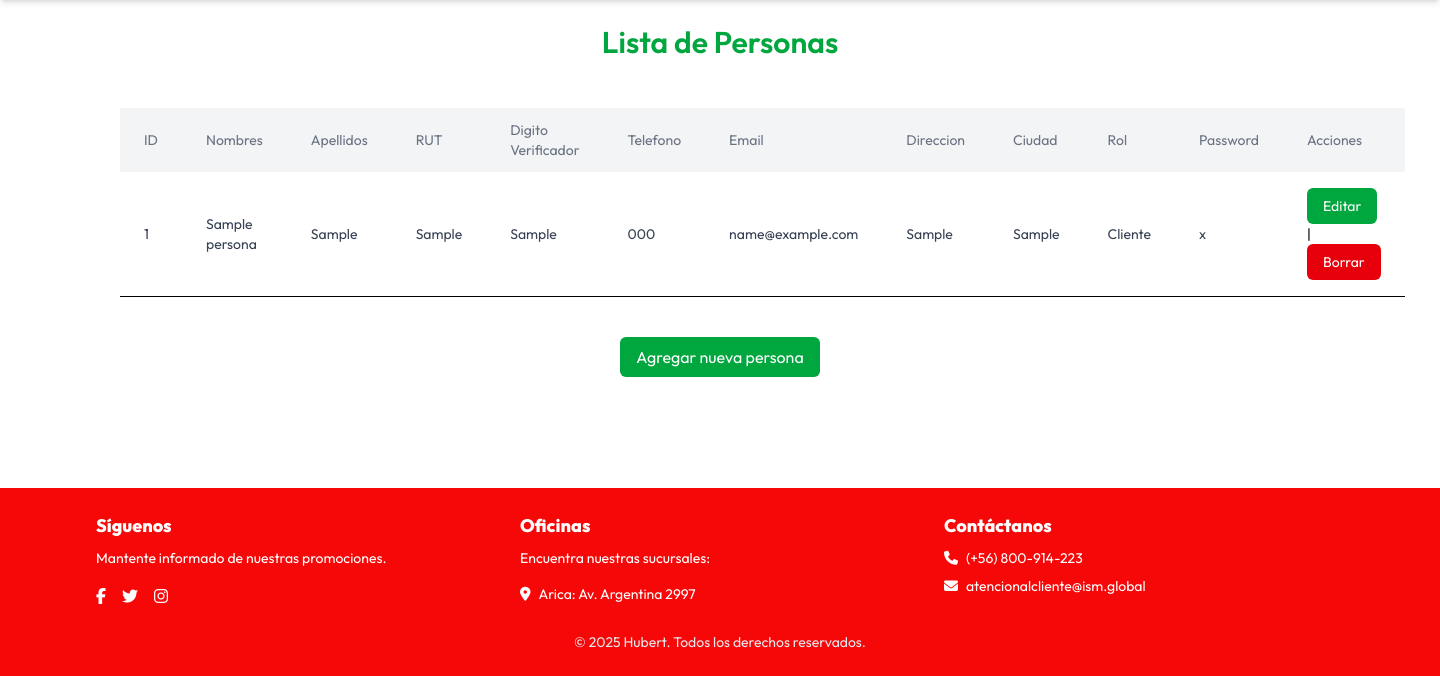
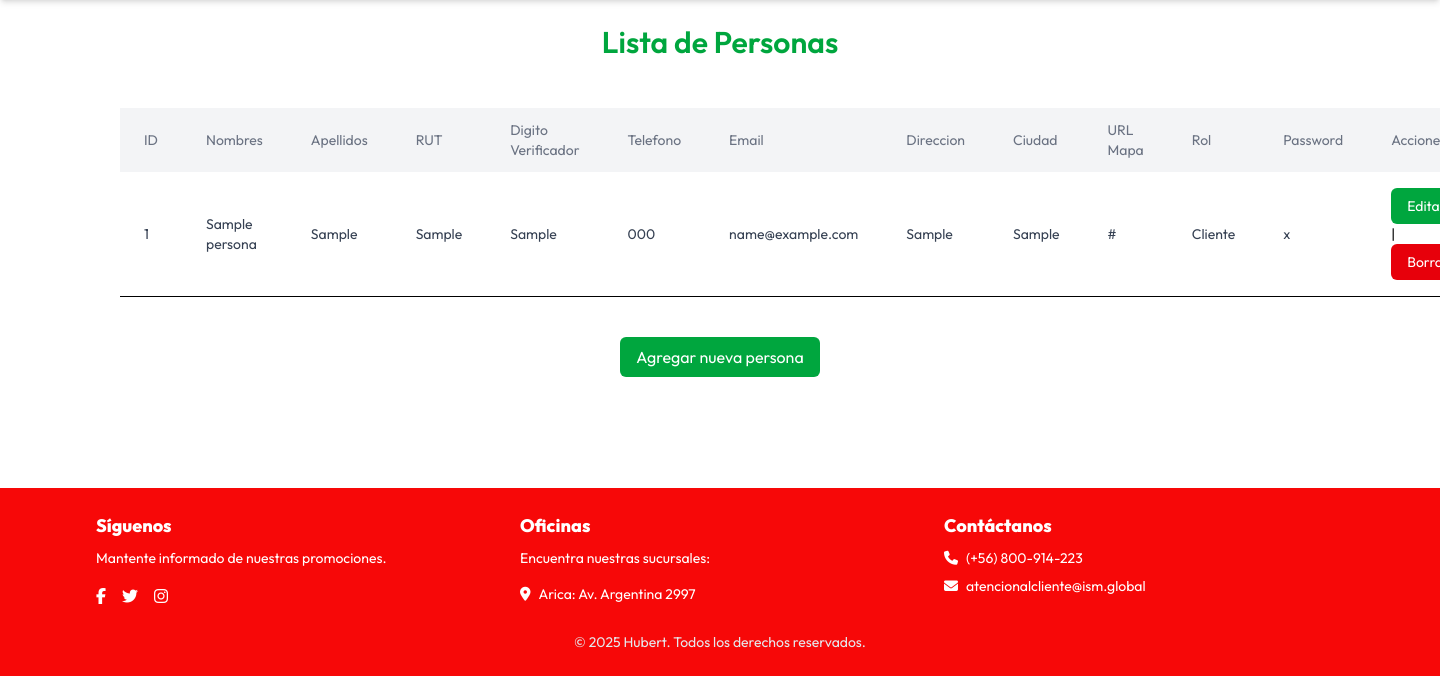
Before and after one commit to hartech369/sistema, a Django app: page /tienda in a window 1440 px wide; the page is wider, and only the part inside the window is pictured. Shown: the part 124-800 px from the top of that part. Run offline with Django 5.2, Linux system fonts and the light colour scheme; tables that the repository leaves empty hold one stand-in row (values such as "Sample post"); some libraries are stand-ins or nearby versions.

Commit message:
agregando al index de persona el mapa_url

```diff
--- a/tienda/templates/lista/index.html
+++ b/tienda/templates/lista/index.html
@@ -22,6 +22,7 @@
                     <th class="px-6 py-3 text-left text-sm font-medium text-gray-500">Email</th>
                     <th class="px-6 py-3 text-left text-sm font-medium text-gray-500">Direccion</th>
                     <th class="px-6 py-3 text-left text-sm font-medium text-gray-500">Ciudad</th>
+                    <th class="px-6 py-3 text-left text-sm font-medium text-gray-500">URL Mapa</th>
                     <th class="px-6 py-3 text-left text-sm font-medium text-gray-500">Rol</th>
                     <th class="px-6 py-3 text-left text-sm font-medium text-gray-500">Password</th>
                     <th class="px-6 py-3 text-left text-sm font-medium text-gray-500">Acciones</th>
@@ -39,6 +40,7 @@
                     <td class="px-6 py-4 text-sm text-gray-700">{{ persona.email }}</td>
                     <td class="px-6 py-4 text-sm text-gray-700">{{ persona.direccion }}</td>
                     <td class="px-6 py-4 text-sm text-gray-700">{{ persona.ciudad }}</td>
+                    <td class="px-6 py-4 text-sm text-gray-700">{{ persona.mapa_url }}</td>
                     <td class="px-6 py-4 text-sm text-gray-700">{{ persona.rol }}</td>
                     <td class="px-6 py-4 text-sm text-gray-700">{{ persona.password }}</td>
                     <td class="px-6 py-4 text-sm">
```
Also changed, not shown: 1 other file.
